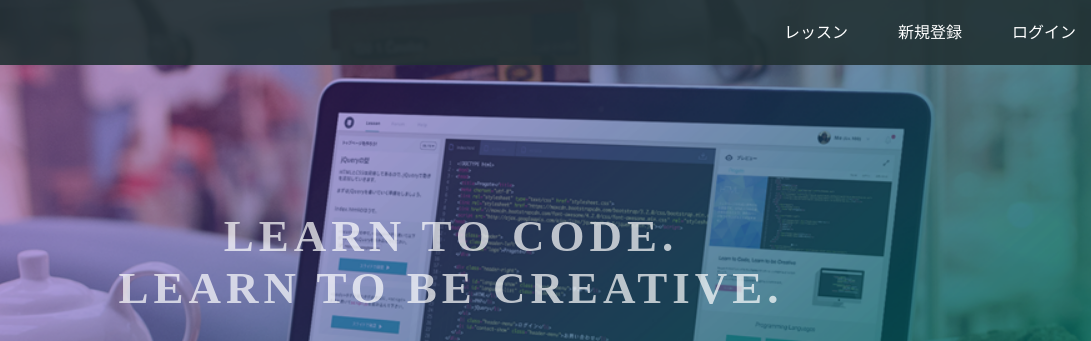
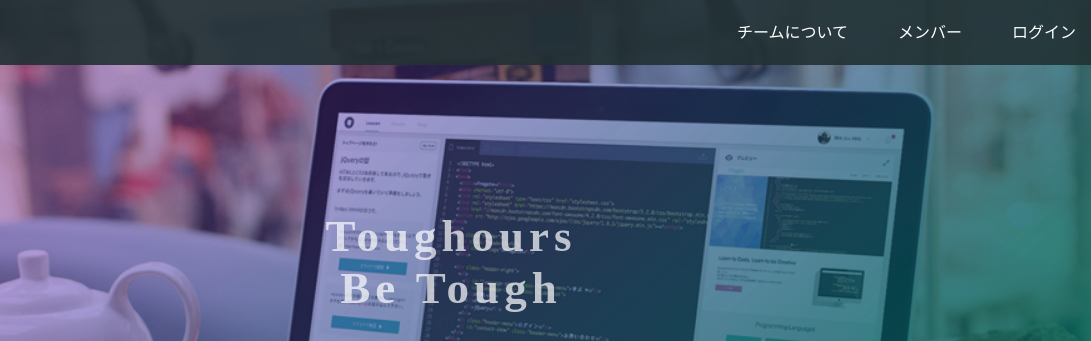
Before and after one commit to noguyu0714/noguyu0714.github.io, a plain HTML site: page index.html in a window 1280 px wide. Shown: the top 341 px of the page, 189-1280 px from the left. Drawn offline with Linux system fonts and the light colour scheme.

Commit message:
Update index.html

```diff
--- a/index.html
+++ b/index.html
@@ -15,15 +15,15 @@
       </div>
       <span class="fa fa-bars menu-icon"></span>
       <div class="header-right">
-        <a href="#">レッスン</a>
-        <a href="#">新規登録</a>
+        <a href="#">チームについて</a>
+        <a href="#">メンバー</a>
         <a href="#" class="login">ログイン</a>
       </div>
     </div>
   </header>
   <div class="top-wrapper">
     <div class="container">
-      <h1>LEARN TO CODE.<br>LEARN TO BE CREATIVE.</h1>
+      <h1>Toughours<br>Be Tough</h1>
       <p>Progateはオンラインプログラミング学習サービスです。<br>初心者にもやさしいスライドとレッスンで、ウェブサービスを作りながらプログラミングを学んでいきましょう。</p>
       <div class="btn-wrapper">
         <a href="#" class="btn signup">新規登録はこちら</a>
```
